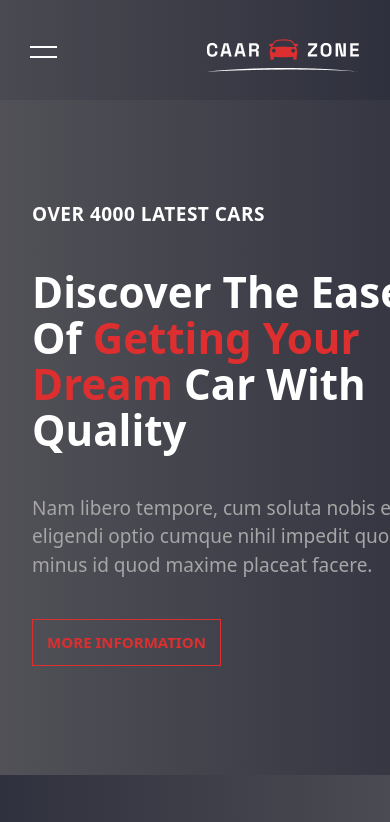
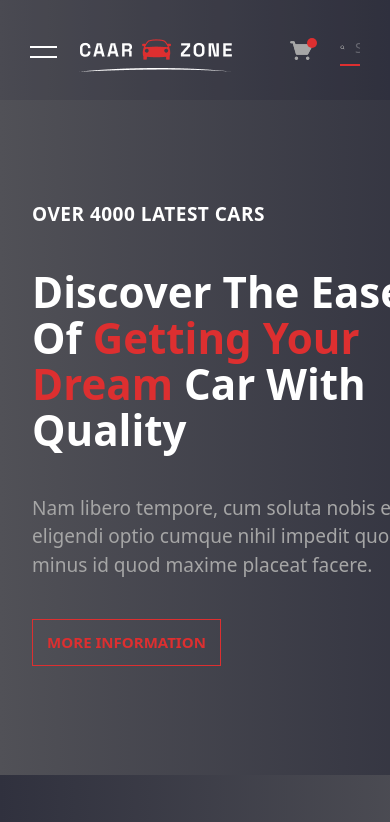
Before and after one commit to jdy8739/markup-2, a React (Vite) app: page / in a window 390 px wide. Shown: the top 822 px of the page. Built offline with nearby package versions, Linux system fonts and the light colour scheme.

Commit message:
header responsive markup

```diff
--- /dev/null
+++ b/src/components/atoms/input/Input.tsx
@@ -0,0 +1,36 @@
+const Input = ({
+  id,
+  icon,
+  className,
+  ...props
+}: React.InputHTMLAttributes<HTMLInputElement> & { icon?: React.ReactNode }) => {
+  return (
+    <label
+      htmlFor={id}
+      className="
+        flex
+        items-center
+        gap-[0.6rem]
+        border-b-2
+      border-[#DD2F30]
+      "
+    >
+      {icon && <span className="">{icon}</span>}
+      <input
+        id={id}
+        className={`
+          outline-none
+          text-white
+          pb-[7px]
+          leading-2
+          font-light
+          text-[0.9rem]
+          placeholder:opacity-50
+          ${className}`}
+        {...props}
+      />
+    </label>
+  );
+};
+
+export default Input;
--- a/src/components/layout/Header.tsx
+++ b/src/components/layout/Header.tsx
@@ -1,5 +1,8 @@
 import logo from '../../../public/images/logo.png';
 import burger from '../../../public/svgs/burger.svg';
+import cart from '../../../public/svgs/cart.svg';
+import search from '../../../public/svgs/search.svg';
+import Input from '../atoms/input/Input';
 import Menu from './Menu';
 import { useEffect, useRef, useState } from 'react';
 
@@ -47,12 +50,57 @@ const Header = () => {
           absolute
           z-[-1]"
       />
-      <nav className="px-[1.88rem] py-[2rem] flex justify-between items-center">
-        <button>
-          <img src={burger} alt="burger" onClick={() => setIsMenuOpen(true)} />
-        </button>
-        <div>
-          <img src={logo} alt="logo" />
+      <nav
+        className="
+        px-[1.88rem]
+        py-[2rem]
+        flex
+        justify-between
+        items-center
+        gap-[3.44rem]
+        md:px-[4.5rem]
+        lg:gap-[7.19rem]
+        lg:px-[7.5rem]
+        "
+      >
+        <div className="flex gap-[1.38rem]">
+          <button className="lg:hidden">
+            <img src={burger} alt="burger" onClick={() => setIsMenuOpen(true)} />
+          </button>
+          <div>
+            <img src={logo} alt="logo" />
+          </div>
+        </div>
+        <div className="hidden lg:not-odd:block w-[32.81rem]">
+          <ul
+            className="
+              flex
+              justify-between
+              [&>li]:font-bold
+              [&>li]:text-[1.13rem]
+              [&>li]:text-[#A6A6A6]
+              [&>li]:tracking-[0.1em]
+              [&>li:first-child]:text-[#DD2F30]
+              "
+          >
+            <li>HOME</li>
+            <li>LISTING</li>
+            <li>CAR DETAILS</li>
+            <li>PAGES</li>
+          </ul>
+        </div>
+        <div className="flex gap-[1.44rem] flex-1 max-w-[18.19rem]">
+          <div className="w-[1.81rem] h-[1.56rem]">
+            <img src={cart} alt="cart" className="w-full h-full" />
+          </div>
+          <div className="flex-1">
+            <Input
+              id="search"
+              placeholder="Search Here..."
+              className="w-full"
+              icon={<img src={search} alt="search" className=" pb-[7px]" />}
+            />
+          </div>
         </div>
       </nav>
       <Menu isMenuOpen={isMenuOpen} setIsMenuOpen={setIsMenuOpen} />
--- a/src/components/layout/Menu.tsx
+++ b/src/components/layout/Menu.tsx
@@ -19,7 +19,7 @@ const Menu = ({ isMenuOpen, setIsMenuOpen }: { isMenuOpen: boolean; setIsMenuOpe
         overflow-y-scroll
         ${isMenuOpen ? 'translate-x-[-100%]' : 'translate-x-0'}`}
     >
-      <div className="sticky top-0 px-[2rem] py-[2rem]">
+      <div className="sticky top-0 px-[2rem] md:px-[4.5rem] py-[2rem]">
         <div className="bg-[#4c4d5a] top-0 right-0 absolute w-full h-full z-[-1]" />
         <div className="flex items-center justify-between">
           <button
@@ -40,7 +40,7 @@ const Menu = ({ isMenuOpen, setIsMenuOpen }: { isMenuOpen: boolean; setIsMenuOpe
           </div>
         </div>
       </div>
-      <div className="py-[6.25rem_3.75rem] px-[2rem] flex flex-col justify-between gap-[12.50rem]">
+      <div className="py-[6.25rem_3.75rem] px-[2rem] md:px-[4.5rem] flex flex-col justify-between gap-[12.50rem]">
         <div>
           <ul className="flex flex-col gap-[3.75rem]">
             <li>
```
Also changed, not shown: public/svgs/cart.svg (added), public/svgs/search.svg (added).
